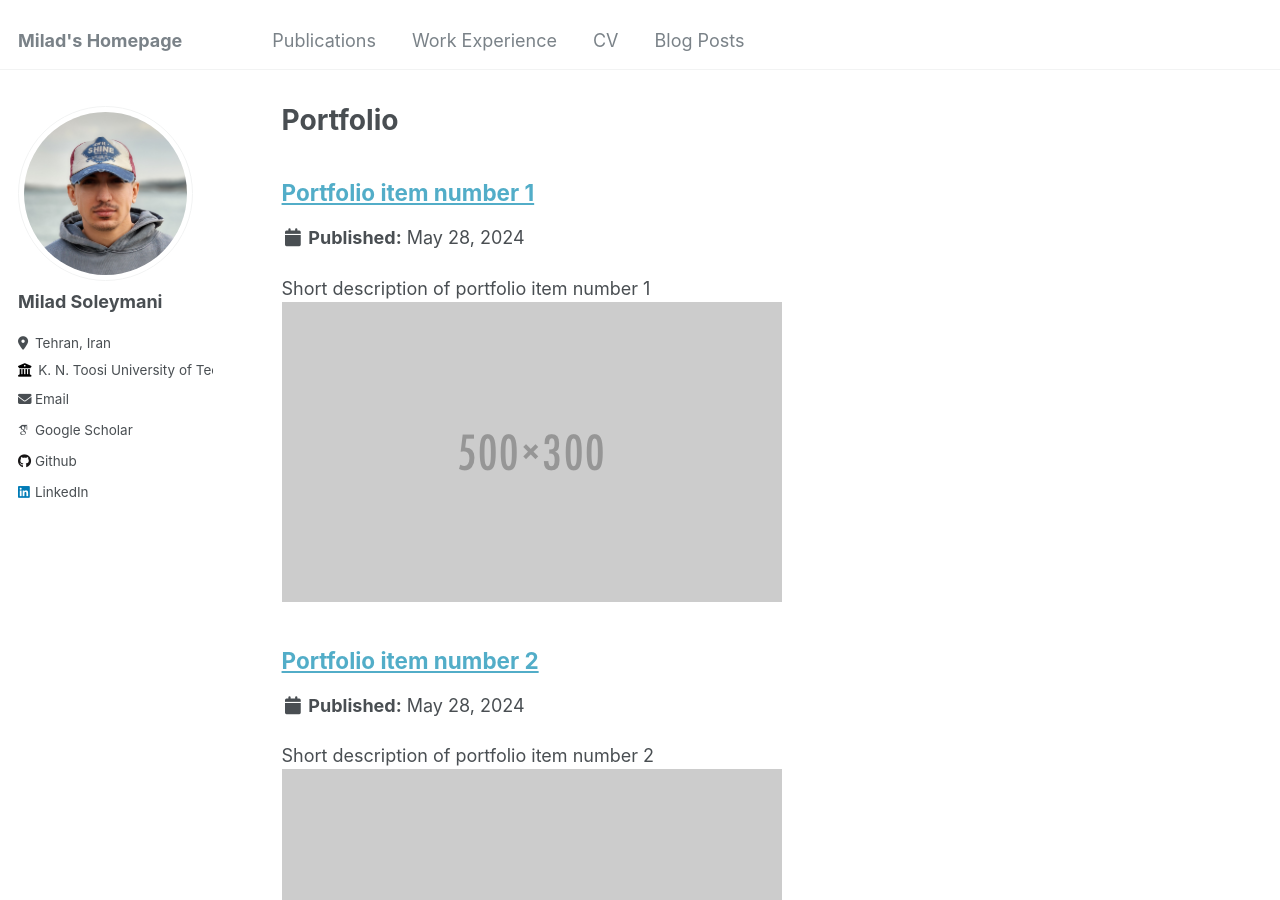
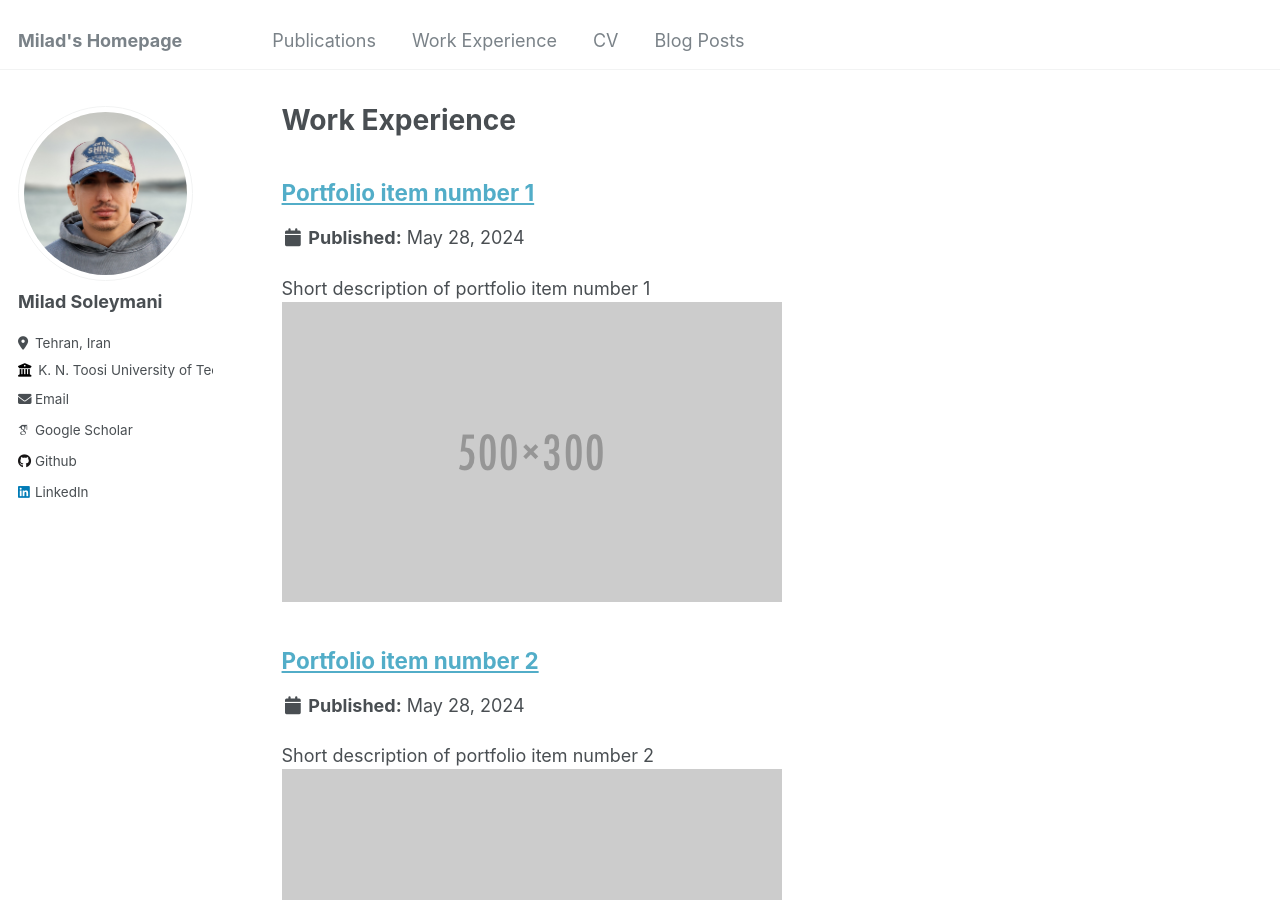
Before and after one commit to MiladSoleymani/Milad-Soleymani, a Jekyll site: the page built from _pages/portfolio.html, in a window 1280 px wide and 900 px high. Built offline with Jekyll 4.4.1, drawn with Linux system fonts in a browser that asks for light colours; some web fonts are replaced.

Commit message:
Update portfolio.html

```diff
--- a/_pages/portfolio.html
+++ b/_pages/portfolio.html
@@ -1,6 +1,6 @@
 ---
 layout: archive
-title: "Portfolio"
+title: "Work Experience"
 permalink: /portfolio/
 author_profile: true
 ---
```
